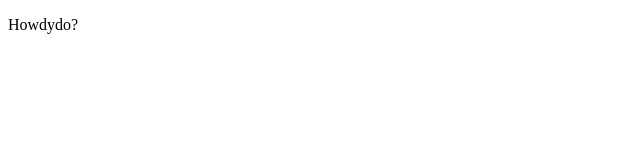
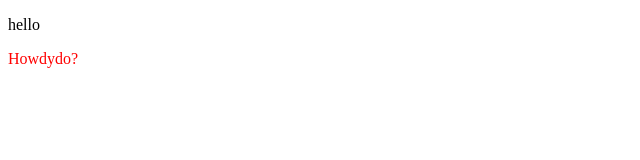
Before and after one commit to jlainezs/course_vue3bootcampCode, a Vue app in the folder unit06/55/components/: page / in a window 1280 px wide. Shown: the top 160 px of the page, without its empty margins (0-640 px from the left). Built offline with nearby package versions, Linux system fonts and the light colour scheme.

Commit message:
60 - component css styles

```diff
--- a/unit06/55/components/src/App.vue
+++ b/unit06/55/components/src/App.vue
@@ -1,4 +1,5 @@
 <template>
+<p>hello</p>
 <greeting></greeting>
 </template>
 
--- a/unit06/55/components/src/components/Greeting.vue
+++ b/unit06/55/components/src/components/Greeting.vue
@@ -12,3 +12,8 @@
         }
     }
 </script>
+<style scoped>
+p {
+    color: red;
+}
+</style>
```
